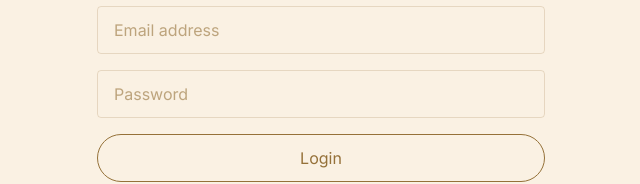
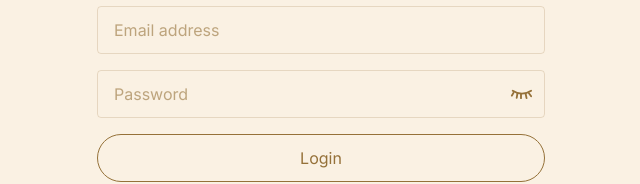
Before and after one commit to marco-corbera/memoink, a Next.js app in the folder frontend/: page /login in a window 1280 px wide. Shown: the part 382-566 px from the top of the page, without its empty margins (319-959 px from the left). Built offline with nearby package versions, Linux system fonts and the light colour scheme; no server answers.

Commit message:
Add show password toggle

```diff
--- a/frontend/app/(auth)/login/page.tsx
+++ b/frontend/app/(auth)/login/page.tsx
@@ -12,6 +12,7 @@ export default function LoginPage() {
   const [password, setPassword] = useState("")
   const [error, setError] = useState("")
   const [loading, setLoading] = useState(false)
+  const [showPassword, setShowPassword] = useState(false)
   const router = useRouter()
 
   const handleLogin = async (e: React.FormEvent<HTMLFormElement>) => {
@@ -49,15 +50,22 @@ export default function LoginPage() {
               required
             />
           </div>
-          <div>
+          <div className="relative">
             <input
-              type="password"
+              type={showPassword ? "text" : "password"}
               placeholder="Password"
               className="w-full h-12 px-4 rounded border border-memoink-text/20 bg-transparent placeholder:text-memoink-text/60 text-memoink-text focus:outline-none focus:ring-1 focus:ring-memoink-text/20"
               value={password}
               onChange={(e) => setPassword(e.target.value)}
               required
             />
+            <div className="absolute inset-y-0 right-0 flex items-center pr-3 cursor-pointer" onClick={() => setShowPassword(!showPassword)}>
+              {showPassword ? (
+                <Image src="/opened-eye.svg" alt="Opened eye" width={24} height={24} />
+              ) : (
+                <Image src="/closed-eye.svg" alt="Closed eye" width={24} height={24} />
+              )}
+            </div>
           </div>
           {error && <p className="text-red-500 text-sm">{error}</p>}
           <button
--- a/frontend/app/(auth)/signup/page.tsx
+++ b/frontend/app/(auth)/signup/page.tsx
@@ -10,8 +10,9 @@ export default function SignUpPage() {
   const [email, setEmail] = useState("")
   const [password, setPassword] = useState("")
   const [error, setError] = useState("")
+  const [showPassword, setShowPassword] = useState(false)
 
-  const handleSignUp = async (e) => {
+  const handleSignUp = async (e: React.FormEvent<HTMLFormElement>) => {
     e.preventDefault()
     setError("")
     try {
@@ -40,15 +41,22 @@ export default function SignUpPage() {
               required
             />
           </div>
-          <div>
+          <div className="relative">
             <input
-              type="password"
+              type={showPassword ? "text" : "password"}
               placeholder="Password"
               className="w-full h-12 px-4 rounded border border-memoink-text/20 bg-transparent placeholder:text-memoink-text/60 text-memoink-text focus:outline-none focus:ring-1 focus:ring-memoink-text/20"
               value={password}
               onChange={(e) => setPassword(e.target.value)}
               required
             />
+            <div className="absolute inset-y-0 right-0 flex items-center pr-3 cursor-pointer" onClick={() => setShowPassword(!showPassword)}>
+              {showPassword ? (
+                <Image src="/opened-eye.svg" alt="Opened eye" width={24} height={24} />
+              ) : (
+                <Image src="/closed-eye.svg" alt="Closed eye" width={24} height={24} />
+              )}
+            </div>
           </div>
           {error && <p className="text-red-500 text-sm">{error}</p>}
           <button
```
Also changed, not shown: frontend/public/closed-eye.svg (added), frontend/public/opened-eye.svg (added).
